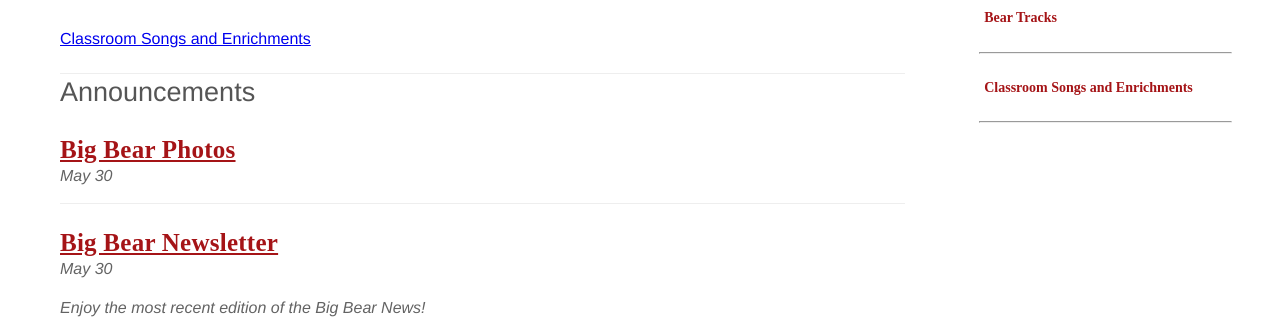
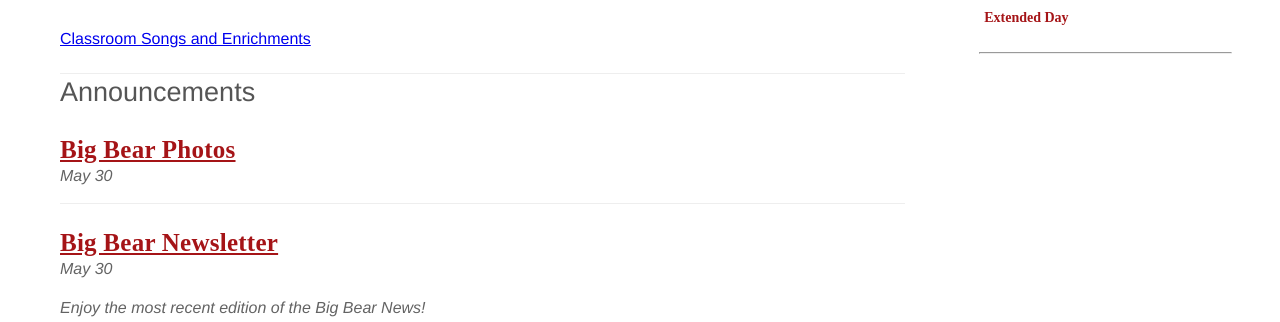
Before and after one commit to CSE256-Fall24/information-foraging-project-natalie-elliot-avery-joel-petra, a website: page files/big_bears.html in a window 1280 px wide. Shown: the part 529-851 px from the top of the page. Drawn offline with nearby package versions, Linux system fonts and the light colour scheme; files that its build step writes are made by us from their sources; files whose address does not match are found by name.

Commit message:
fixed sidebar for classrooms

```diff
--- a/files/big_bears.html
+++ b/files/big_bears.html
@@ -283,11 +283,7 @@
             </li>
             <li><hr></li>
             <li class="page_item page-item-10512">
-              <a href="files/bear_cubs.html">Bear Tracks</a>
-            </li>
-            <li><hr></li>
-            <li class="page_item page-item-10514">
-              <a href="files/enrichment_programs.html">Classroom Songs and Enrichments</a>
+              <a href="files/bear_tracks.html">Extended Day</a>
             </li>
             <li><hr></li>
           </ul>
```
Also changed, not shown: files/bear_cubs.html (+1 -1 lines), files/panda_bears.html (+1 -5 lines), files/sun_bears.html (+1 -5 lines), files/teddy_bears.html (+1 -5 lines).
